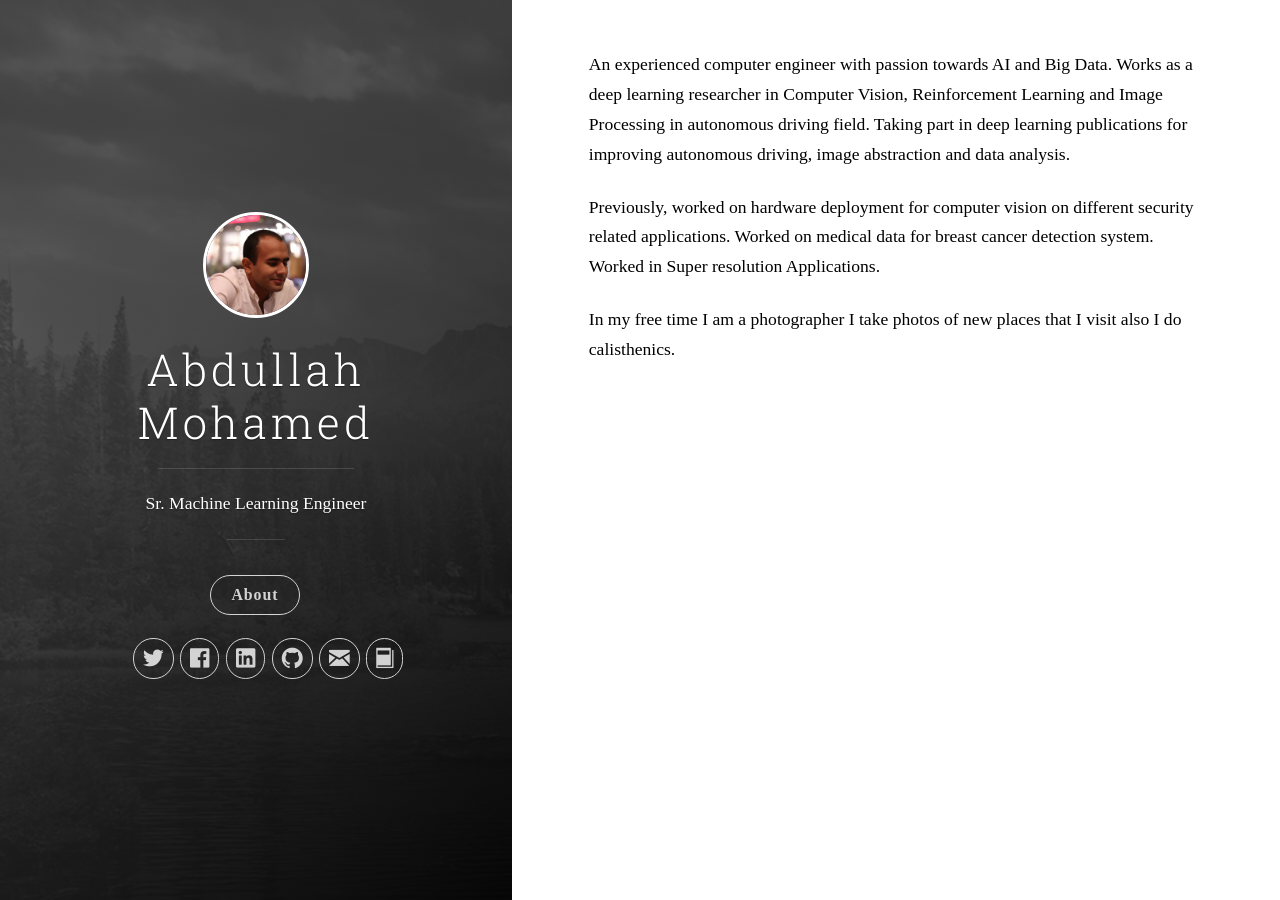
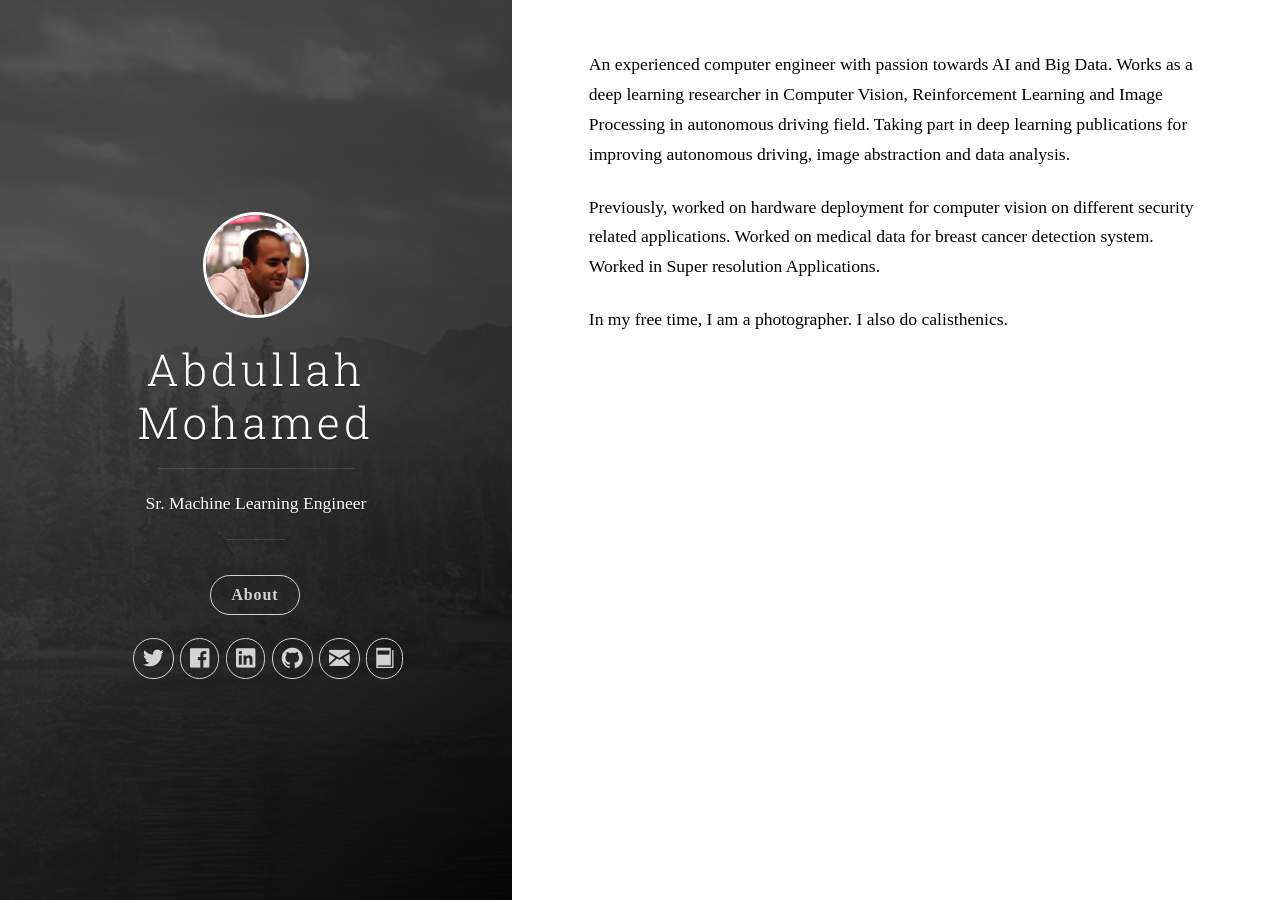
Before and after one commit to AbdullahMohamed55/AbdullahMohamed55.github.io, a Jekyll site: the page built from index.html, in a window 1280 px wide. Built offline with Jekyll 4.4.1, drawn with Linux system fonts in a browser that asks for light colours; the list of posts is cut into pages by our own code.

Commit message:
Update index.html

```diff
--- a/index.html
+++ b/index.html
@@ -11,7 +11,7 @@ robots: noindex
  <p>
 Previously, worked on hardware deployment for computer vision on different security related applications. Worked on medical data for breast cancer detection system. Worked in Super resolution Applications.</p>
 <p>
-In my free time I am a photographer I take photos of new places that I visit also I do calisthenics.</p>
+In my free time, I am a photographer. I also do calisthenics.</p>
 
 
 
```
